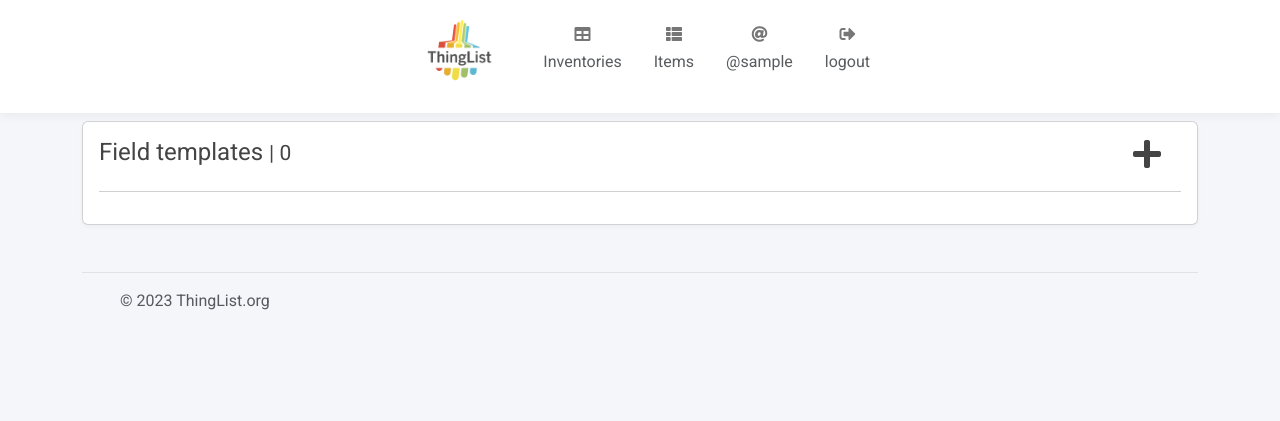
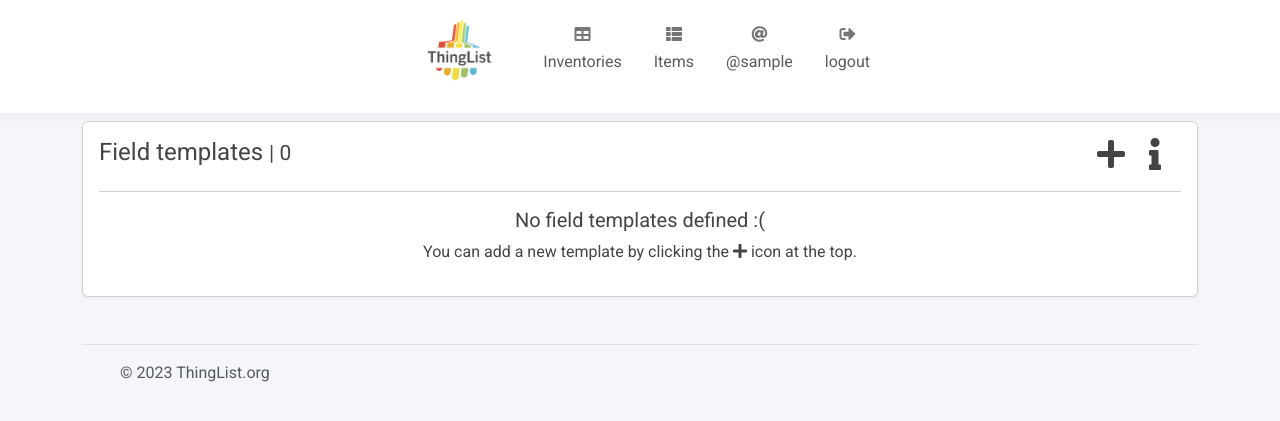
Before and after one commit to snclucas/thing-list, a Flask app: page /field-templates in a window 1280 px wide. Shown: the top 421 px of the page. Run offline with Flask 3, Linux system fonts and the light colour scheme; the visitor is signed in with stand-in values (Sample User, id 1); data comes from the database, SQL or seed files in the repository; data that the repository does not hold is empty; parts of the project's set-up code (start-up, migrations or seed data) failed here and were passed over; some libraries are stand-ins or nearby versions.

Commit message:
FIxed some issues with the field templates.

```diff
--- /dev/null
+++ b/templates/field_template/field_template_help.html
@@ -0,0 +1,16 @@
+
+<p>Field templates are groups/sets of fields that can be defined and set to an inventory. These fields will be used when adding new items.</p>
+
+<p>For example, you could define the following sets of fields for an inventory of computers: </p>
+
+<ul>
+    <li>Model</li>
+    <li>Serial number</li>
+    <li>Manufacturer</li>
+    <li>Hard drive capacity</li>
+    <li>...</li>
+</ul>
+
+<p>These fields would then be available to fill in when you add new items to that inventory.</p>
+
+<p>You can add a new inventory by clicking the <i class="fas fa-plus"></i> icon at the top.</p>
--- a/templates/field_template/field_templates.html
+++ b/templates/field_template/field_templates.html
@@ -2,12 +2,9 @@
 
 {% block content %}
 
-
     <div class="content">
         <div class="container">
-
             <div class="row">
-
                 <div class="col-md-12">
                     <div class="card">
 
@@ -27,6 +24,10 @@
                                                       style=" display: inline-block; margin-right: 20px;"></span>
                                         </a>
 
+                                        <span class="fas fa-info fa-2x" data-bs-toggle="collapse"
+                                                  href="#collapseTemplateHelp"
+                                                  style="display: inline-block; margin-right: 20px;"></span>
+
                                     </div>
                                 </div>
                             </div>
@@ -44,6 +45,12 @@
                                         </div>
                                     </div>
 
+                                    <div class="collapse" id="collapseTemplateHelp" aria-expanded="false">
+                                        <div class="card card-body">
+                                            {% include 'field_template/field_template_help.html' %}
+                                        </div>
+                                    </div>
+
                                     {% include 'field_template/templates-table.html' %}
 
                                 </div>
@@ -55,26 +62,6 @@
         </div>
     </div>
 
-
-
-
-
-
-
-
-
-
-
-
-
-
-
-
-
-
-
-
-
 {% endblock %}
 
 {% block footer %}
@@ -83,16 +70,13 @@
     <script>
 
         $(document).ready(function () {
-
             $('#my-inventories-table').DataTable({
                 "searching": true,
                 paging: false,
                 ordering: true,
                 info: true
             });
-
         });
-
 
         $('[id^=confirmFieldTemplateDelete]').on("click", function (e) {
             e.preventDefault();
@@ -121,10 +105,6 @@
 
 
         });
-
-
-
-
 
          $("#save-template-fields-btn").on("click", function (e) {
             e.preventDefault();
@@ -166,7 +146,6 @@
                 }
             });
 
-
         });
     </script>
 
--- a/templates/field_template/templates-table.html
+++ b/templates/field_template/templates-table.html
@@ -19,22 +19,18 @@
                 </td>
 
                 <td>
-
                     {% for field in template[0].fields %}
 
                         {% if not loop.last %}
                             {{ field.field }},
-                            {% else %}
-                             {{ field.field }}
+                        {% else %}
+                            {{ field.field }}
                         {% endif %}
-
-
 
                     {% endfor %}
                 </td>
 
                 <td>
-
                     <span id="delete-template-btn-{{ template[0]['id'] }}" data-bs-toggle="collapse"
                           href="#confirmFieldTemplateDelete-{{ template[0]['id'] }}"
                           class="fas fa-times fa-2x "
@@ -47,19 +43,27 @@
                         </button>
                     </div>
 
-
                     <span id="edit-template-btn-{{ template[0]['id'] }}" data-bs-toggle="collapse"
                           href="#addTemplateCollapse"
                           class="fas fa-edit fa-2x "
                           style="color:black; display: inline-block; margin-right: 20px;"></span>
 
-
                 </td>
-
             </tr>
-
         {% endfor %}
         </tbody>
     </table>
 
+{% else %}
+
+    <div class="row">
+        <div class="col-md-12">
+            <div class=" text-center">
+                <h5>No field templates defined :(</h5>
+
+                <p>You can add a new template by clicking the <i class="fas fa-plus"></i> icon at the top.</p>
+            </div>
+        </div>
+    </div>
+
 {% endif %}
```
Also changed, not shown: templates/field_template/add_template_form.html (line endings or trailing spaces).
